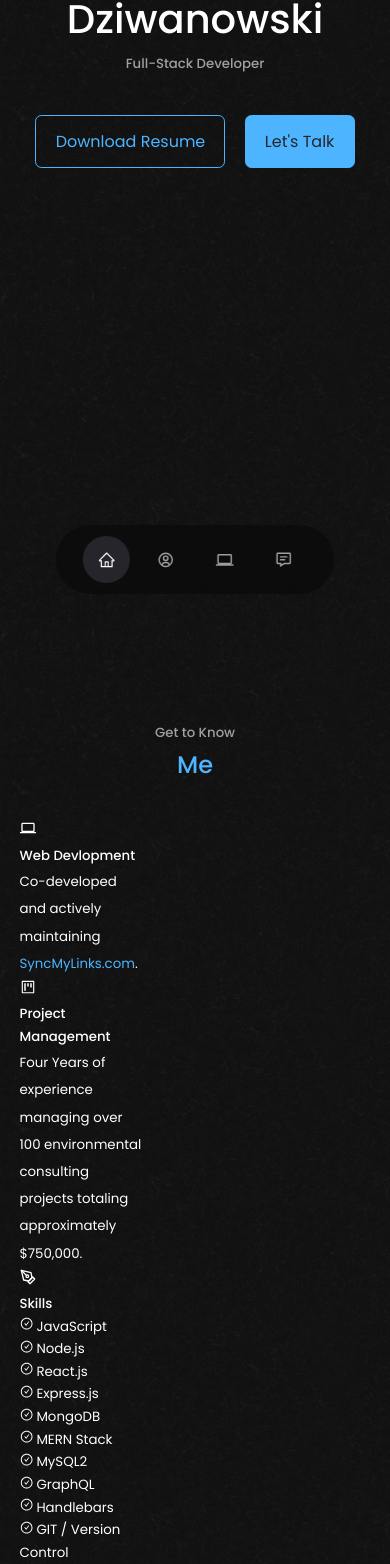
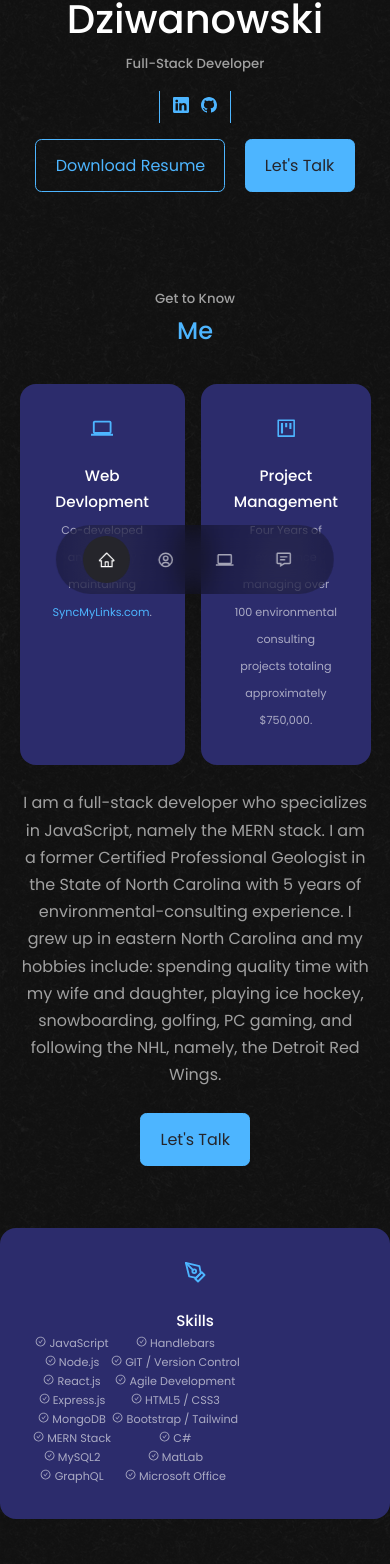
Before and after one commit to AlecDziwanowski/Portfolio, a React (Create React App) app: page / in a window 390 px wide. Shown: the part 218-1782 px from the top of the page. Built offline with nearby package versions, Linux system fonts and the light colour scheme.

Commit message:
mvp working on about section. minor formatting changeds to header and header css. added skills ot experience section

```diff
--- a/src/components/about/About.jsx
+++ b/src/components/about/About.jsx
@@ -1,8 +1,8 @@
 import React from 'react';
 import './about.css';
 import { MdOutlineComputer } from 'react-icons/md';
-import { AiOutlineProject, AiOutlineCheckCircle } from 'react-icons/ai';
-import { FiPenTool } from 'react-icons/fi';
+import { AiOutlineProject } from 'react-icons/ai';
+
 
 const About = () => {
   return (
@@ -22,33 +22,6 @@ const About = () => {
               <h5>Project Management</h5>
               <small>Four Years of experience managing over 100 environmental consulting projects totaling approximately $750,000.</small>
             </article>
-            <article className='about_card'>
-              <FiPenTool className='about_icon' />
-              <h5>Skills</h5>
-              <div className='flex'>
-                <div className='flex flex-col'>
-                  <small><AiOutlineCheckCircle /> JavaScript</small>
-                  <small><AiOutlineCheckCircle /> Node.js</small>
-                  <small><AiOutlineCheckCircle /> React.js</small>
-                  <small><AiOutlineCheckCircle /> Express.js</small>
-                  <small><AiOutlineCheckCircle /> MongoDB</small>
-                  <small><AiOutlineCheckCircle /> MERN Stack</small>
-                  <small><AiOutlineCheckCircle /> MySQL2</small>
-                  <small><AiOutlineCheckCircle /> GraphQL</small>
-                </div>
-                <div className='flex flex-col'>
-                  <small><AiOutlineCheckCircle /> Handlebars</small>
-                  <small><AiOutlineCheckCircle /> GIT / Version Control</small>
-                  <small><AiOutlineCheckCircle /> Agile Development</small>
-                  <small><AiOutlineCheckCircle /> HTML5 / CSS3</small>
-                  <small><AiOutlineCheckCircle /> </small>
-                  <small><AiOutlineCheckCircle /> Bootstrap / Tailwind</small>
-                  <small><AiOutlineCheckCircle /> C#</small>
-                  <small><AiOutlineCheckCircle /> MatLab</small>
-                  <small><AiOutlineCheckCircle /> Microsoft Office</small>
-                </div>
-              </div>
-            </article>
           </div>
           <p>
             I am a full-stack developer who specializes in JavaScript, namely the MERN stack. I am a former Certified Professional Geologist
--- a/src/components/about/about.css
+++ b/src/components/about/about.css
@@ -1,5 +1,75 @@
 .about_container {
     display: grid;
-    grid-template-columns: 35% 50%;
     gap: 15%;
 }
+
+.about_cards {
+    display: grid;
+    grid-template-columns: repeat(2, 1fr);
+    gap: 1.5rem;
+}
+
+.about_card {
+    background: var(--color-bg-variant);
+    border: 1px solid transparent;
+    border-radius: 1rem;
+    padding: 2rem;
+    text-align: center;
+    transition: var(--transition);
+}
+
+.about_card:hover {
+    background: transparent;
+    border-color: var(--color-primary-variant);
+    cursor: default;
+}
+
+.about_icon {
+    color: var(--color-primary);
+    font-size: 1.4rem;
+    margin-bottom: 1rem;
+}
+
+.about_card h5 {
+    font-size: 0.95rem;
+}
+
+.about_card small {
+    font-size: 0.7rem;
+    color: var(--color-light);
+}
+
+.about_content p {
+    margin: 2rem 0;
+    color: var(--color-light);
+}
+
+
+
+/* ==================== MEDIA QUERIES (MEDIUM DEVICES) ==================== */
+@media screen and (max-width: 1024px) {
+    .about_container {
+        grid-template-columns: 1fr;
+        gap: 0;
+    }
+
+    .about_content p {
+        margin: 1rem 0 1.5rem;
+    }
+}
+
+/* ==================== MEDIA QUERIES (SMALL DEVICES) ==================== */
+@media screen and (max-width: 600px) {
+    .about_cards {
+        grid-template-columns: 1fr 1fr;
+        gap: 1rem;
+    }
+
+    .about_content {
+        text-align: center;
+    }
+
+    .about_content p {
+        margin: 1.5rem 0;
+    }
+}
--- a/src/components/experience/experience.jsx
+++ b/src/components/experience/experience.jsx
@@ -1,10 +1,37 @@
 import React from 'react';
 import './experience.css';
+import { AiOutlineCheckCircle } from 'react-icons/ai';
+import { FiPenTool } from 'react-icons/fi';
 
 const Experience = () => {
   return (
     <section id='experience'>
-      Experience
+      <article className='about_card'>
+        <FiPenTool className='about_icon' />
+        <h5>Skills</h5>
+        <div className='flex'>
+          <div className='flex flex-col'>
+            <small><AiOutlineCheckCircle /> JavaScript</small>
+            <small><AiOutlineCheckCircle /> Node.js</small>
+            <small><AiOutlineCheckCircle /> React.js</small>
+            <small><AiOutlineCheckCircle /> Express.js</small>
+            <small><AiOutlineCheckCircle /> MongoDB</small>
+            <small><AiOutlineCheckCircle /> MERN Stack</small>
+            <small><AiOutlineCheckCircle /> MySQL2</small>
+            <small><AiOutlineCheckCircle /> GraphQL</small>
+          </div>
+          <div className='flex flex-col'>
+            <small><AiOutlineCheckCircle /> Handlebars</small>
+            <small><AiOutlineCheckCircle /> GIT / Version Control</small>
+            <small><AiOutlineCheckCircle /> Agile Development</small>
+            <small><AiOutlineCheckCircle /> HTML5 / CSS3</small>
+            <small><AiOutlineCheckCircle /> Bootstrap / Tailwind</small>
+            <small><AiOutlineCheckCircle /> C#</small>
+            <small><AiOutlineCheckCircle /> MatLab</small>
+            <small><AiOutlineCheckCircle /> Microsoft Office</small>
+          </div>
+        </div>
+      </article>
     </section>
   )
 }
--- a/src/components/header/Header.jsx
+++ b/src/components/header/Header.jsx
@@ -11,8 +11,8 @@ const Header = () => {
         <h5>Hi, I am</h5>
         <h1>Alec Dziwanowski</h1>
         <h5 className='text-light'>Full-Stack Developer</h5>
+        <HeaderSocials />
         <CTA />
-        <HeaderSocials />
         {/* <div>
           <img src={ME} alt='Alec' className='me'/>
         </div> */}
--- a/src/components/header/header.css
+++ b/src/components/header/header.css
@@ -1,5 +1,4 @@
 header {
-    /* height: 100vh; */
     padding-top: 7rem;
     overflow: hidden;
 }
@@ -14,7 +13,6 @@ header {
 
 /* ==================== CTA ==================== */
 .cta {
-    margin-top: 2.5rem;
     display: flex;
     justify-content: center;
     gap: 1.2rem;
@@ -22,15 +20,13 @@ header {
 
 
 
-/* ==================== CTA ==================== */
+/* ==================== HEADER SOCIALS ==================== */
 .header_socials {
     display: flex;
-    flex-direction: column;
+    justify-content: center;
     align-items: center;
+    margin: 1rem;
     gap: 0.8rem;
-    position: absolute;
-    left: 0;
-    bottom: 3rem;
 }
 
 .header_socials::before {
@@ -46,42 +42,3 @@ header {
     height: 2rem;
     background: var(--color-primary);
 }
-
-
-
-/* ==================== ME ==================== */
-.me {
-    background: linear-gradient(var(--color-primary), transparent);
-    width: 22rem;
-    height: 30rem;
-    position: absolute;
-    left: calc(50% - 11rem);
-    margin-top: 4rem;
-    border-radius: 12rem 12rem 0 0;
-    overflow: hidden;
-    padding: 5rem 1.5rem 1.5rem 1.5rem;
-}
-
-
-
-/* ==================== SCROLL DOWN ==================== */
-/* removed 1h3 */
-
-/* ==================== MEDIA QUERIES (MEDIUM DEVICES) ==================== */
-@media screen and (max-width: 1024px) {
-    header {
-        /* background-color: red; */
-        height: 68vh;
-    }
-}
-
-/* ==================== MEDIA QUERIES (SMALL DEVICES) ==================== */
-@media screen and (max-width: 600px) {
-    header {
-        height: 100vh;
-    }
-
-    .header_socials {
-        display: none;
-    }
-}
```
